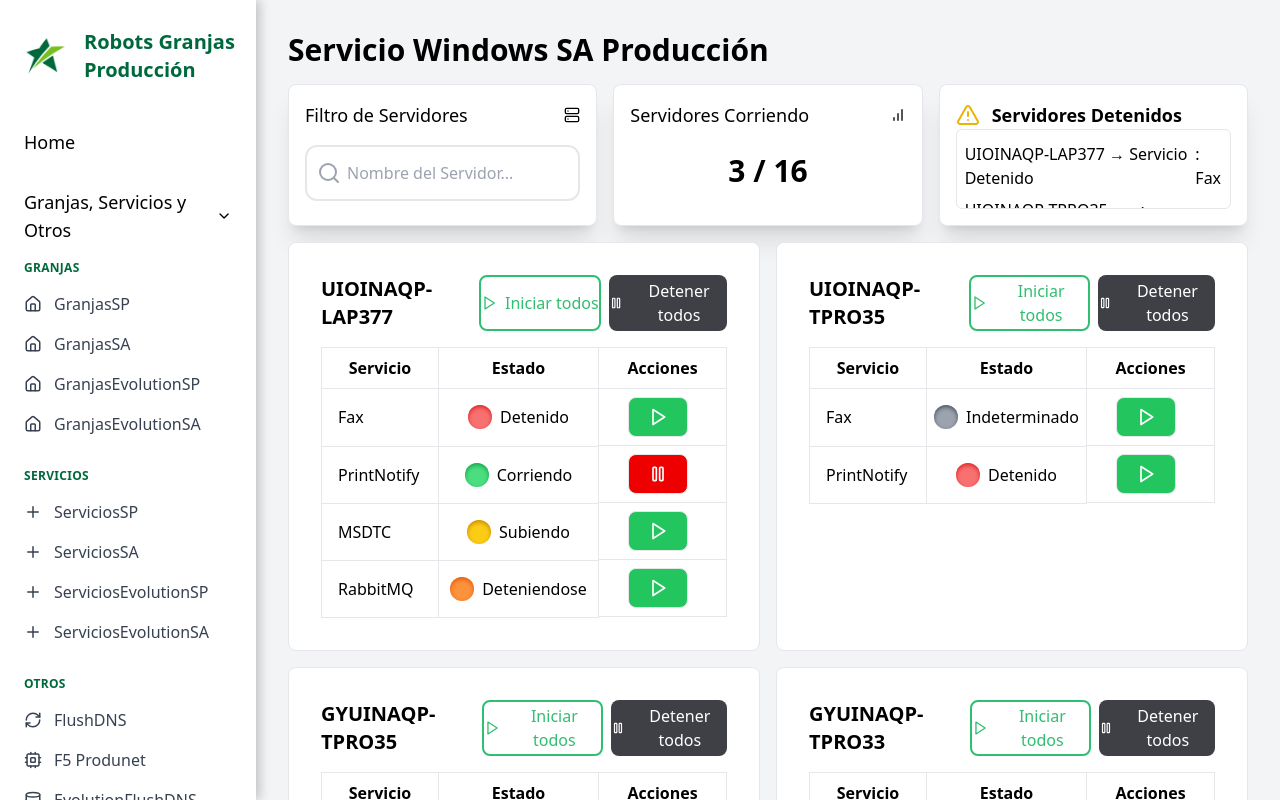
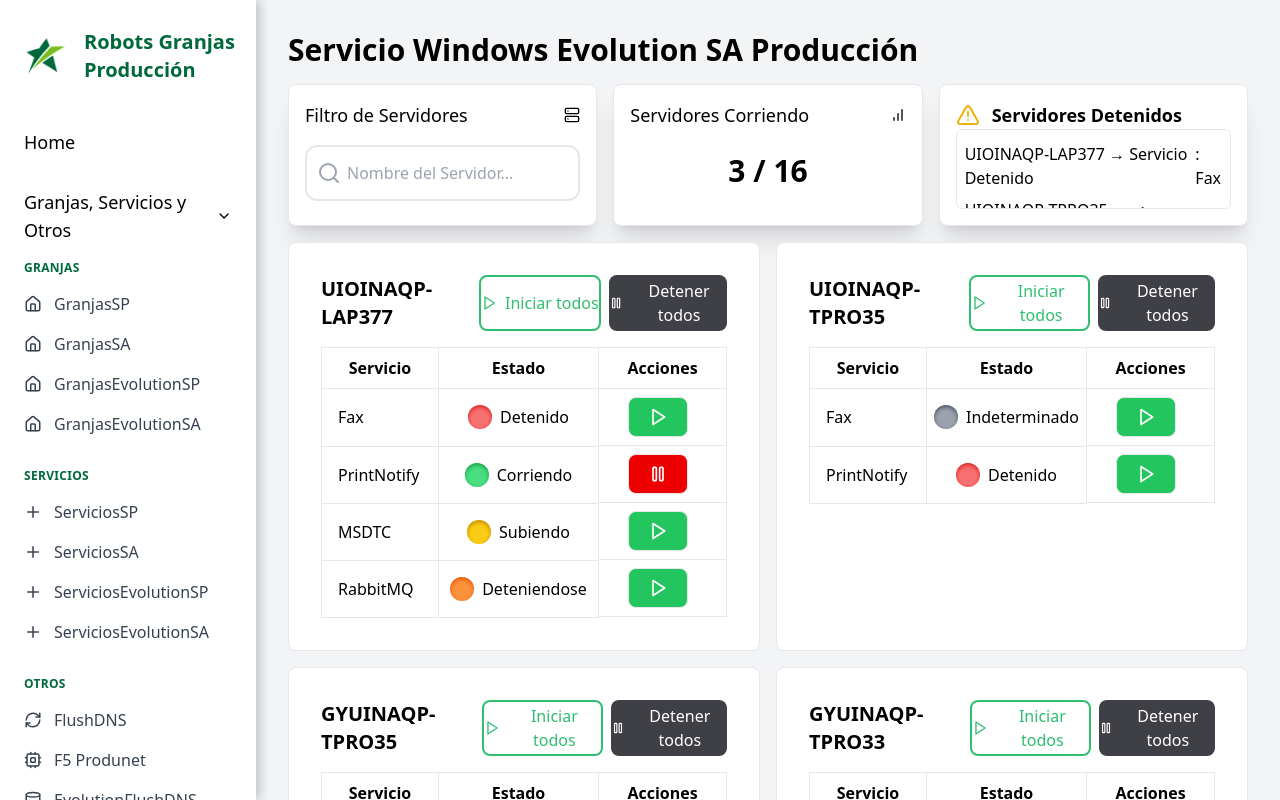
Before and after one commit to juansep1231/migracion-sitealterno, a React (Vite) app: page /serviciosevolutionsa in a window 1280 px wide. Shown: the top 800 px of the page. Built offline with nearby package versions, Linux system fonts and the light colour scheme.

Commit message:
EvolutionSA

```diff
--- a/src/pages/ServiciosEvolutionSA.tsx
+++ b/src/pages/ServiciosEvolutionSA.tsx
@@ -100,7 +100,7 @@ const ServiciosEvolutionSA: React.FC = () => {
     <>
       <div>
         <div className="text-3xl font-bold mb-4">
-          Servicio Windows SA Producción
+          Servicio Windows Evolution SA Producción
         </div>
         {/* Uso de IndexServicios */}
         <IndexServicios
--- a/src/pages/ServiciosEvolutionSP.tsx
+++ b/src/pages/ServiciosEvolutionSP.tsx
@@ -89,7 +89,7 @@ const ServiciosEvolutionSP: React.FC = () => {
     <>
       <div>
         <div className="text-3xl font-bold mb-4">
-          Servicio Windows SA Producción
+          Servicio Windows Evolution Producción
         </div>
         {/* Uso de IndexServicios */}
         <IndexServicios
--- a/src/pages/ServiciosSP.tsx
+++ b/src/pages/ServiciosSP.tsx
@@ -105,7 +105,7 @@ const ServiciosSP: React.FC = () => {
     <>
       <div>
         <div className="text-3xl font-bold mb-4">
-          Servicio Windows SA Producción
+          Servicio Windows Producción
         </div>
         {/* Uso de IndexServicios */}
         <IndexServicios
```
Also changed, not shown: 1 other file (tests, documents, lock files or other folders).
